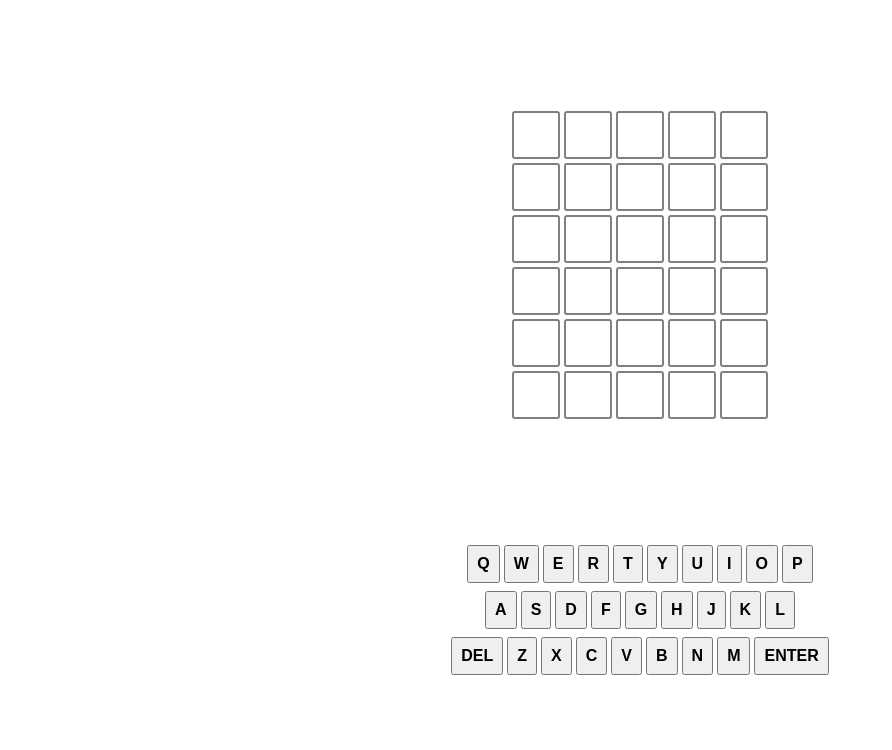
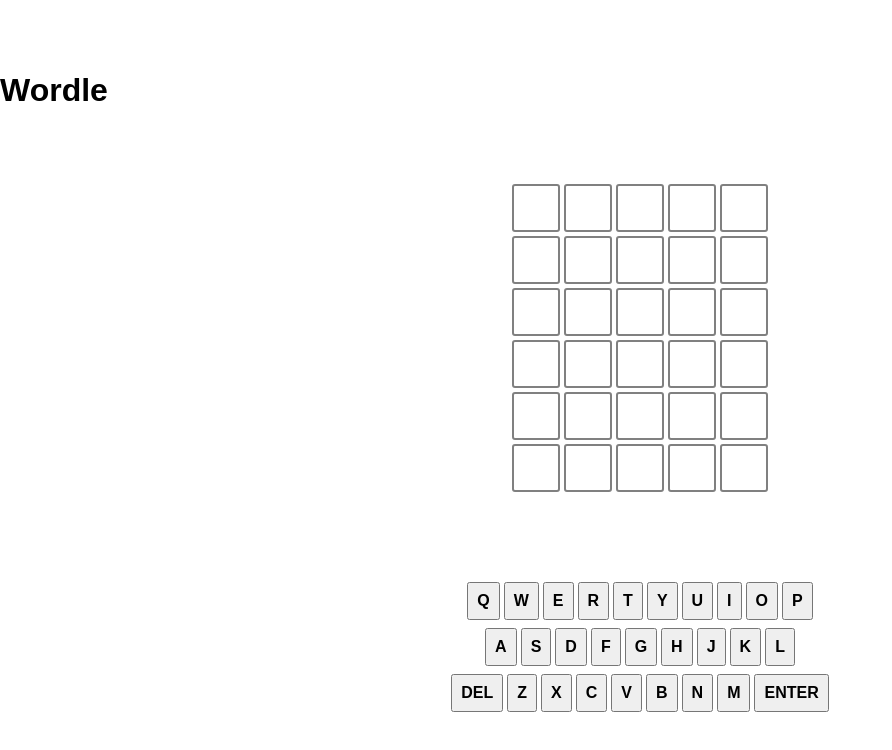
Before and after one commit to steelshot-comments/Wordle-clone, a plain HTML site: page index.html in a window 1280 px wide. Shown: the whole page, without its empty margins (0-892 px from the left). Drawn offline with nearby package versions, Linux system fonts and the light colour scheme.

Commit message:
Update index.html

```diff
--- a/index.html
+++ b/index.html
@@ -12,28 +12,7 @@
 </head>
 
 <body>
-    <!-- <header>
-        <div class="menu-left">
-            <button id="nav-button" class="icon"
-                aria-label="Navigation menu. Click for links to other NYT Games and our Privacy Policy." tabindex="-1">
-                <nav-icon></nav-icon>
-            </button>
-            <button id="help-button" class="icon" aria-label="Help" tabindex="-1">
-                <game-icon icon="help"></game-icon>
-            </button>
-        </div>
-        <div class="title">
-            Wordle
-        </div>
-        <div class="menu-right">
-            <button id="statistics-button" class="icon" aria-label="Statistics" tabindex="-1">
-                <game-icon icon="statistics"></game-icon>
-            </button>
-            <button id="settings-button" class="icon" aria-label="Settings" tabindex="-1">
-                <game-icon icon="settings"></game-icon>
-            </button>
-        </div>
-    </header> -->
+    <h1>Wordle</h1>
 
     <div id="game-board">
 
```
